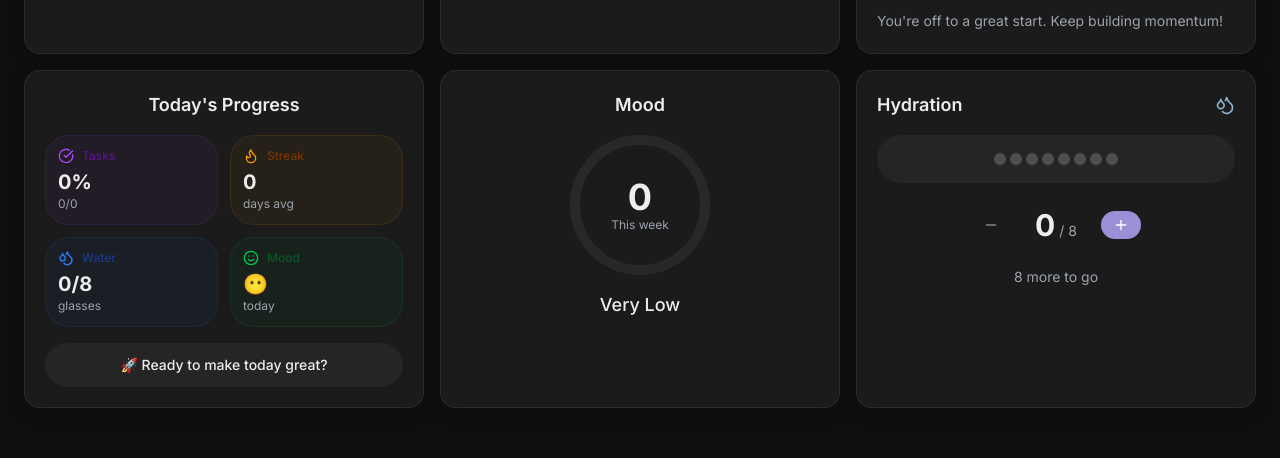
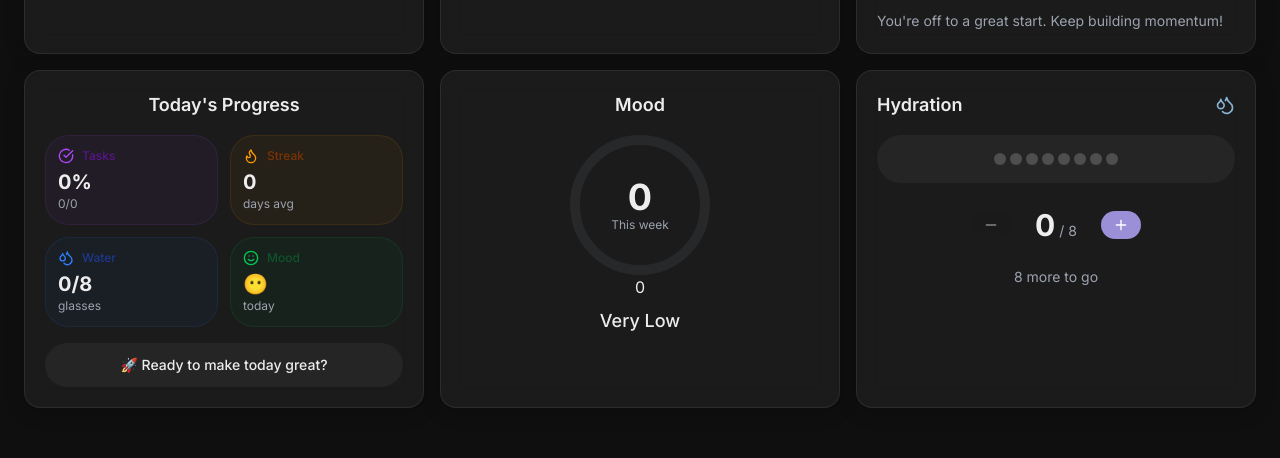
Before and after one commit to Pruthivi13/LifeOS, a Next.js app in the folder client/: page / in a window 1280 px wide. Shown: the part 263-721 px from the top of the page. Built offline with nearby package versions, Linux system fonts and the light colour scheme; no server answers; sample sign-in values are in the browser's storage.

Commit message:
Add dynamic MoodCard with color-coded ring, today emoji, and animated updates

```diff
--- a/client/src/app/page.tsx
+++ b/client/src/app/page.tsx
@@ -256,6 +256,7 @@
             score={moodScore}
             label={moodLabel}
             period="This week"
+            todayMood={todayMood}
           />
 
           <HydrationCard onHydrationChange={setHydrationGlasses} />
--- a/client/src/components/features/MoodCard.tsx
+++ b/client/src/components/features/MoodCard.tsx
@@ -7,15 +7,30 @@
     score: number; // 0-100
     label: string; // "Good", "Great", etc.
     period?: string; // "This week"
+    todayMood?: number; // 1-5 scale for today
 }
 
-export function MoodCard({ score, label, period = 'This week' }: MoodCardProps) {
+export function MoodCard({ score, label, period = 'This week', todayMood }: MoodCardProps) {
     // Circle dimensions
     const size = 140;
     const strokeWidth = 10;
     const radius = (size - strokeWidth) / 2;
     const circumference = 2 * Math.PI * radius;
     const strokeDashoffset = circumference - (score / 100) * circumference;
+
+    const getMoodEmoji = (mood?: number) => {
+        if (!mood) return '😶';
+        const emojis = ['😟', '😕', '😐', '🙂', '😊'];
+        return emojis[Math.min(mood - 1, 4)];
+    };
+
+    // Color based on score
+    const getScoreColor = (score: number) => {
+        if (score >= 80) return 'var(--mood-great)';
+        if (score >= 60) return 'var(--soft-blue)';
+        if (score >= 40) return 'var(--warm-amber)';
+        return 'var(--soft-red)';
+    };
 
     return (
         <Card className="flex flex-col items-center">
@@ -41,27 +56,29 @@
 
                     {/* Progress Circle */}
                     <motion.circle
+                        key={`mood-ring-${score}`}
                         cx={size / 2}
                         cy={size / 2}
                         r={radius}
                         strokeWidth={strokeWidth}
-                        stroke="var(--soft-blue)"
+                        stroke={getScoreColor(score)}
                         fill="transparent"
                         strokeLinecap="round"
                         strokeDasharray={circumference}
                         initial={{ strokeDashoffset: circumference }}
                         animate={{ strokeDashoffset }}
-                        transition={{ duration: 1, ease: 'easeOut', delay: 0.2 }}
+                        transition={{ duration: 0.8, ease: 'easeOut' }}
                     />
                 </svg>
 
                 {/* Score Text */}
                 <div className="absolute inset-0 flex flex-col items-center justify-center">
                     <motion.span
+                        key={`mood-score-${score}`}
                         className="text-4xl font-bold text-foreground"
-                        initial={{ opacity: 0, scale: 0.5 }}
-                        animate={{ opacity: 1, scale: 1 }}
-                        transition={{ duration: 0.5, delay: 0.5 }}
+                        initial={{ scale: 1.3, opacity: 0 }}
+                        animate={{ scale: 1, opacity: 1 }}
+                        transition={{ type: 'spring', stiffness: 300 }}
                     >
                         {score}
                     </motion.span>
@@ -69,12 +86,26 @@
                 </div>
             </div>
 
+            {/* Today's Mood Emoji */}
+            {todayMood && (
+                <motion.div
+                    key={`today-mood-${todayMood}`}
+                    initial={{ scale: 1.5, rotate: -15, opacity: 0 }}
+                    animate={{ scale: 1, rotate: 0, opacity: 1 }}
+                    transition={{ type: 'spring', stiffness: 400 }}
+                    className="mt-2 text-2xl"
+                >
+                    {getMoodEmoji(todayMood)}
+                </motion.div>
+            )}
+
             {/* Mood Label */}
             <motion.p
-                className="mt-4 text-lg font-medium text-foreground"
-                initial={{ opacity: 0 }}
-                animate={{ opacity: 1 }}
-                transition={{ delay: 0.8 }}
+                key={`mood-label-${label}`}
+                className="mt-2 text-lg font-medium text-foreground"
+                initial={{ y: 10, opacity: 0 }}
+                animate={{ y: 0, opacity: 1 }}
+                transition={{ duration: 0.3 }}
             >
                 {label}
             </motion.p>
```
